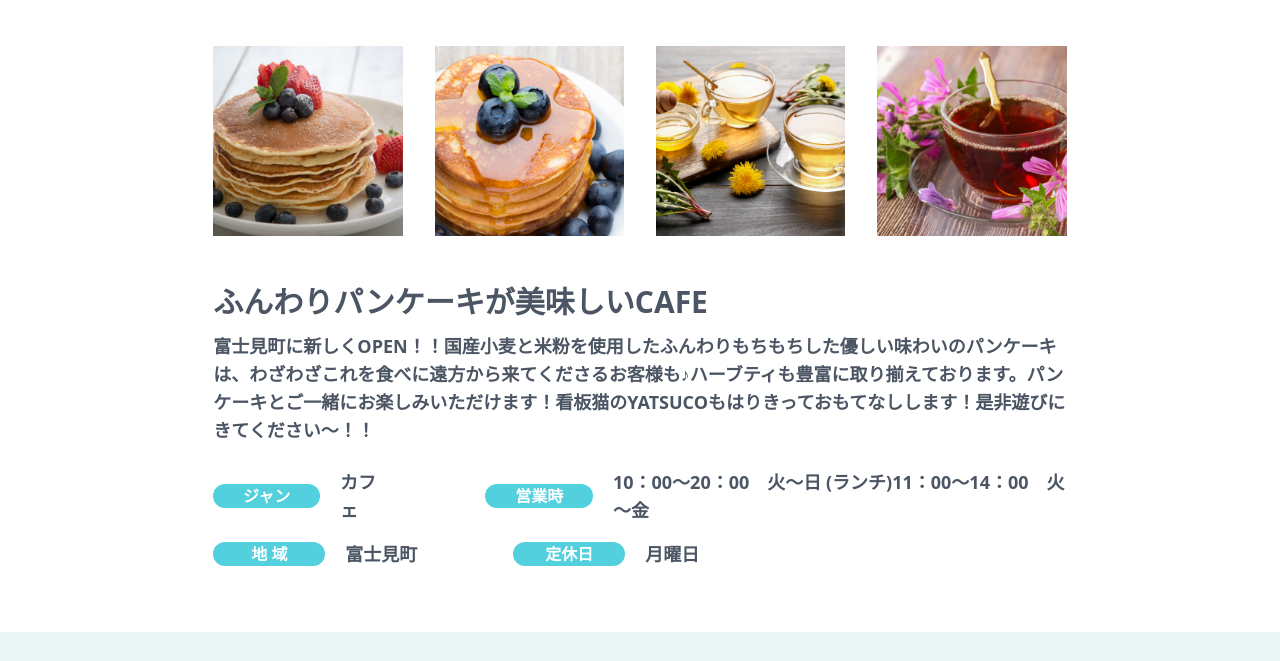
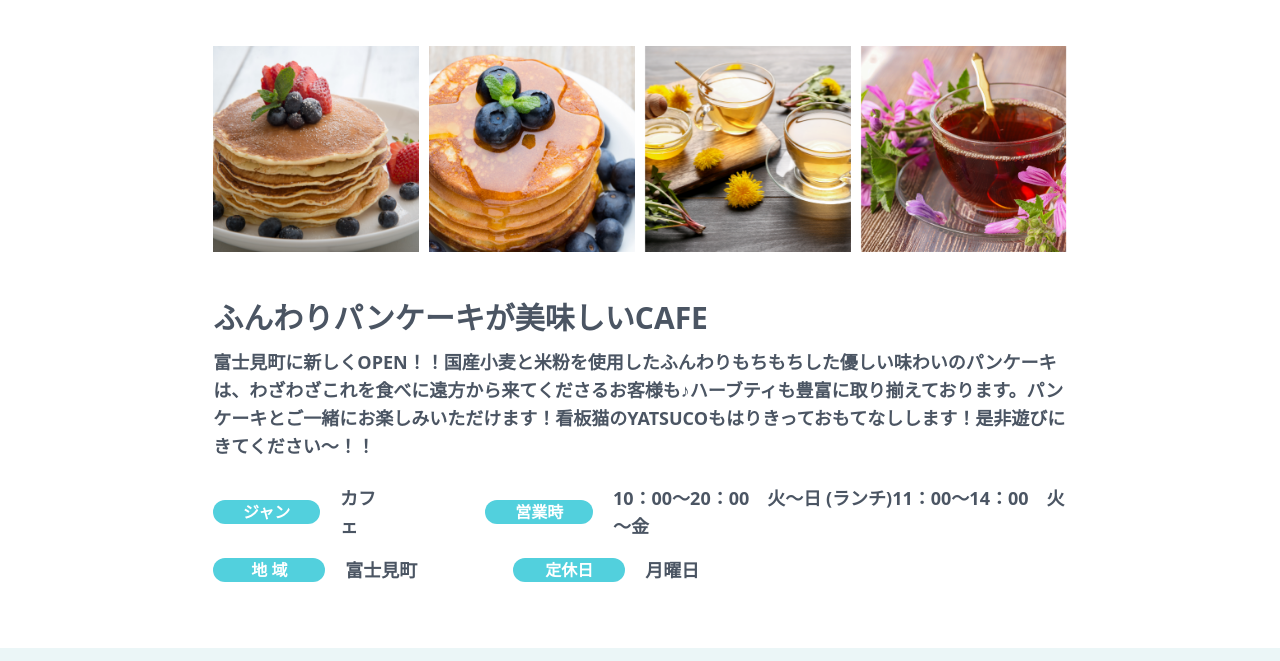
Before and after one commit to Socitec/8mater-companyPage, a plain HTML site: page index.html in a window 1280 px wide. Shown: the part 979-1640 px from the top of the page. Drawn offline with nearby package versions, Linux system fonts and the light colour scheme; some packages are replaced by stand-ins of ours.

Commit message:
install slider

```diff
--- a/index.html
+++ b/index.html
@@ -23,6 +23,9 @@
   <script src="https://cdn.tailwindcss.com"></script>
   <!-- Font Awesome読み込み -->
   <link href="https://use.fontawesome.com/releases/v6.1.2/css/all.css" rel="stylesheet">
+  <!-- スライダーのjsライブラリswiper.js読み込み-->
+  <link rel="stylesheet" href="https://unpkg.com/swiper@8/swiper-bundle.min.css" />
+  <script src="https://unpkg.com/swiper@8/swiper-bundle.min.js"></script>
 </head>
 
 <body>
@@ -49,7 +52,9 @@
           <h1 class="text-4xl ml-5">cafe YATSUCO</h1>
         </div>
         <div class="mt-3 md:mt-0">
-          <a href=""><p class="text-2xl text-left">tel:000-000-0000</p></a>
+          <a href="">
+            <p class="text-2xl text-left">tel:000-000-0000</p>
+          </a>
         </div>
       </div>
     </section>
@@ -63,11 +68,38 @@
 
     <!-- 写真エリア -->
     <section class="flex justify-center">
-      <div class="grid grid-cols-2 md:grid-cols-4 gap-8 w-11/12 md:w-8/12 pt-12">
-        <img class="" src="image/PC/PC_image01.png" alt="subPhoto">
-        <img class="" src="image/PC/PC_image02.png" alt="subPhoto">
-        <img class="" src="image/PC/PC_image03.png" alt="subPhoto">
-        <img class="" src="image/PC/PC_image04.png" alt="subPhoto">
+      <div class="w-11/12 md:w-8/12 pt-12">
+
+        <div class="title__slider-area">
+          <!-- スライダーのコンテナ　以下swiper.jsの記法 -->
+          <!-- Slider main container -->
+          <div class="swiper mySwiper2 md:hidden">
+            <!-- Additional required wrapper -->
+            <div class="swiper-wrapper" id="swiper-wrapper">
+              <!-- Slides -->
+              <!-- 画像background-imageからimgタグで表示 -->
+              <div class="swiper-slide"><img class="swiper-slide-image c_margin-x-auto" src="image/PC/PC_image01.png" alt="subPhoto"></div>
+              <div class="swiper-slide"><img class="swiper-slide-image c_margin-x-auto" src="image/PC/PC_image02.png" alt="subPhoto"></div>
+              <div class="swiper-slide"><img class="swiper-slide-image c_margin-x-auto" src="image/PC/PC_image03.png" alt="subPhoto"></div>
+              <div class="swiper-slide"><img class="swiper-slide-image c_margin-x-auto" src="image/PC/PC_image04.png" alt="subPhoto"></div>
+
+            </div>
+            <!-- 必要に応じてナビボタン -->
+            <div class="swiper-button-prev"></div>
+            <div class="swiper-button-next"></div>
+          </div>
+          <div class="swiper mySwiper hidden md:block">
+            <!-- Additional required wrapper -->
+            <div class="swiper-wrapper flex justify-between">
+              <!-- Slides -->
+              <div class="swiper-slide"><img class="swiper-slide-image" src="image/PC/PC_image01.png" alt="subPhoto"></div>
+              <div class="swiper-slide"><img class="swiper-slide-image" src="image/PC/PC_image02.png" alt="subPhoto"></div>
+              <div class="swiper-slide"><img class="swiper-slide-image" src="image/PC/PC_image03.png" alt="subPhoto"></div>
+              <div class="swiper-slide"><img class="swiper-slide-image" src="image/PC/PC_image04.png" alt="subPhoto"></div>
+            </div>
+          </div>
+        </div>
+
       </div>
     </section>
 
@@ -90,7 +122,8 @@
             </p>
           </div>
           <div class="flex items-center mt-10 md:mt-0">
-            <h3 class="text-base px-6 w-28 text-center text-white rounded-3xl ml-0 md:ml-24 h-6 c_back-ground-color_dbc">
+            <h3
+              class="text-base px-6 w-28 text-center text-white rounded-3xl ml-0 md:ml-24 h-6 c_back-ground-color_dbc">
               営業時間
             </h3>
             <p class="text-lg ml-5">
@@ -108,7 +141,8 @@
             </p>
           </div>
           <div class="flex items-center mt-10 md:mt-0">
-            <h3 class="text-base px-6 w-28 text-center text-white rounded-3xl h-6  ml-0 md:ml-24 c_back-ground-color_dbc">
+            <h3
+              class="text-base px-6 w-28 text-center text-white rounded-3xl h-6  ml-0 md:ml-24 c_back-ground-color_dbc">
               定休日
             </h3>
             <p class="text-lg ml-5">
@@ -287,7 +321,8 @@
         <div class="flex justify-between flex-col md:flex-row pt-8 items-center">
           <div class="w-full md:w-6/12">
             <div class="flex justify-start mb-4">
-              <h3 class="text-base h-6 ml-8 px-6 text-white rounded-3xl min-w-max w-28 text-center c_back-ground-color_dbc">
+              <h3
+                class="text-base h-6 ml-8 px-6 text-white rounded-3xl min-w-max w-28 text-center c_back-ground-color_dbc">
                 店 名
               </h3>
               <p class="text-lg  ml-6">
@@ -295,7 +330,8 @@
               </p>
             </div>
             <div class="flex justify-start mb-4">
-              <h3 class="text-base h-6 ml-8 px-6 text-white rounded-3xl min-w-max w-28 text-center c_back-ground-color_dbc">
+              <h3
+                class="text-base h-6 ml-8 px-6 text-white rounded-3xl min-w-max w-28 text-center c_back-ground-color_dbc">
                 ジャンル
               </h3>
               <p class="text-lg  ml-6">
@@ -303,7 +339,8 @@
               </p>
             </div>
             <div class="flex justify-start mb-4">
-              <h3 class="text-base h-6 ml-8 px-6 text-white rounded-3xl min-w-max w-28 text-center c_back-ground-color_dbc">
+              <h3
+                class="text-base h-6 ml-8 px-6 text-white rounded-3xl min-w-max w-28 text-center c_back-ground-color_dbc">
                 地 域
               </h3>
               <p class="text-lg  ml-6">
@@ -311,7 +348,8 @@
               </p>
             </div>
             <div class="flex justify-start mb-4">
-              <h3 class="text-base h-6 ml-8 px-6 text-white rounded-3xl min-w-max w-28 text-center c_back-ground-color_dbc">
+              <h3
+                class="text-base h-6 ml-8 px-6 text-white rounded-3xl min-w-max w-28 text-center c_back-ground-color_dbc">
                 営業時間
               </h3>
               <p class="text-lg  ml-6">
@@ -320,7 +358,8 @@
               </p>
             </div>
             <div class="flex justify-start mb-4">
-              <h3 class="text-base h-6 ml-8 px-6 text-white rounded-3xl min-w-max w-28 text-center c_back-ground-color_dbc">
+              <h3
+                class="text-base h-6 ml-8 px-6 text-white rounded-3xl min-w-max w-28 text-center c_back-ground-color_dbc">
                 定休日
               </h3>
               <p class="text-lg  ml-6">
@@ -328,7 +367,8 @@
               </p>
             </div>
             <div class="flex justify-start mb-4">
-              <h3 class="text-base h-6 ml-8 px-6 text-white rounded-3xl min-w-max w-28 text-center c_back-ground-color_dbc">
+              <h3
+                class="text-base h-6 ml-8 px-6 text-white rounded-3xl min-w-max w-28 text-center c_back-ground-color_dbc">
                 住 所
               </h3>
               <p class="text-lg  ml-6">
@@ -336,7 +376,8 @@
               </p>
             </div>
             <div class="flex justify-start mb-4">
-              <h3 class="text-base h-6 ml-8 px-6 text-white rounded-3xl min-w-max w-28 text-center c_back-ground-color_dbc">
+              <h3
+                class="text-base h-6 ml-8 px-6 text-white rounded-3xl min-w-max w-28 text-center c_back-ground-color_dbc">
                 電 話
               </h3>
               <p class="text-lg  ml-6">
@@ -344,7 +385,8 @@
               </p>
             </div>
             <div class="flex justify-start mb-4">
-              <h3 class="text-base h-6 ml-8 px-6 text-white rounded-3xl min-w-max w-28 text-center c_back-ground-color_dbc">
+              <h3
+                class="text-base h-6 ml-8 px-6 text-white rounded-3xl min-w-max w-28 text-center c_back-ground-color_dbc">
                 メール
               </h3>
               <p class="text-lg  ml-6">
@@ -354,10 +396,14 @@
           </div>
           <div class="w-full md:w-5/12">
             <div class="flex justify-between md:justify-end w-full mt-28 md:mt-0">
-              <a class="flex justify-center w-8/12 h-8/12" href=""><img class="w-8/12 ml-0 md:ml-5" src="image/PC/PC_icon_facebook.png" alt="sns"></a>
-              <a class="flex justify-center w-8/12 h-8/12" href=""><img class="w-8/12 ml-0 md:ml-5" src="image/PC/PC_icon_twitter.png" alt="sns"></a>
-              <a class="flex justify-center w-8/12 h-8/12" href=""><img class="w-8/12 ml-0 md:ml-5" src="image/PC/PC_icon_LINE.png" alt="sns"></a>
-              <a class="flex justify-center w-8/12 h-8/12" href=""><img class="w-8/12 ml-0 md:ml-5" src="image/PC/PC_icon_Instagram.png" alt="sns"></a>
+              <a class="flex justify-center w-8/12 h-8/12" href=""><img class="w-8/12 ml-0 md:ml-5"
+                  src="image/PC/PC_icon_facebook.png" alt="sns"></a>
+              <a class="flex justify-center w-8/12 h-8/12" href=""><img class="w-8/12 ml-0 md:ml-5"
+                  src="image/PC/PC_icon_twitter.png" alt="sns"></a>
+              <a class="flex justify-center w-8/12 h-8/12" href=""><img class="w-8/12 ml-0 md:ml-5"
+                  src="image/PC/PC_icon_LINE.png" alt="sns"></a>
+              <a class="flex justify-center w-8/12 h-8/12" href=""><img class="w-8/12 ml-0 md:ml-5"
+                  src="image/PC/PC_icon_Instagram.png" alt="sns"></a>
             </div>
             <div class="w-full pt-10">
               <iframe class="w-full"
@@ -391,10 +437,10 @@
       <div class="w-11/12 md:w-8/12 pt-20 pb-20">
         <div class="flex">
           <button class="mr-8">
-            インタビュー
+            <img src="image/PC/intavew_bn01.png" alt="インタビューページボタン">
           </button>
           <button class="">
-            はちナビガイド
+            <img src="image/PC/8navi_bn01.png" alt="ハチナビページボタン">
           </button>
         </div>
         <div class="pt-36">
@@ -418,7 +464,8 @@
     <!-- <script src="//maxcdn.bootstrapcdn.com/bootstrap/3.3.5/js/bootstrap.min.js"></script> -->
     <!-- javaScriptの読み込み -->
     <script src="script/script.js"></script>
-    <!-- Global site tag (gtag.js) - Google Analytics -->
+    <!-- javascript for slider -->
+    <script src="script/slider-script.js"></script>    <!-- Global site tag (gtag.js) - Google Analytics -->
     <script async src=""></script>
 
 </body>
--- /dev/null
+++ b/script/slider-script.js
@@ -0,0 +1,35 @@
+$(function(){
+
+
+  // swiper.js
+  const swiper = new Swiper(".mySwiper", {
+    spaceBetween: 10,
+    slidesPerView: 4 //original:6
+  });
+
+  const swiper2 = new Swiper(".mySwiper2", {
+    thumbs: {
+      swiper: swiper
+    },
+    navigation: {
+      nextEl: ".swiper-button-next",
+      prevEl: ".swiper-button-prev"
+    }
+  });
+
+  // 登録した画像の数だけdivタグ生成を繰り返す
+  const repeatNumber =  swiper.slidesPerView;
+  console.log(swiper);
+  console.log(repeatNumber);
+
+  // 繰り返すdivタグのプロパティの定義
+  const divProperty = {
+    divClass : "swiper-slide",
+    imgClass : "swiper-slide-image",
+    imgSrc : "image/swiper1.png",
+    imgAlt : "スライダー"
+  };
+  console.log(divProperty);
+
+
+});
--- a/stylesheet/style.scss
+++ b/stylesheet/style.scss
@@ -19,3 +19,8 @@ $light-baseColor: #EBF6F7;
 .c_border-dbc {
   border: $dark-baseColor 1px solid;
 }
+
+.c_margin-x-auto {
+  margin-left: auto;
+  margin-right: auto;
+}
```
Also changed, not shown: image/PC/8navi_bn01.png (added), image/PC/intavew_bn01.png (added), stylesheet/style.css, 1 other file.
